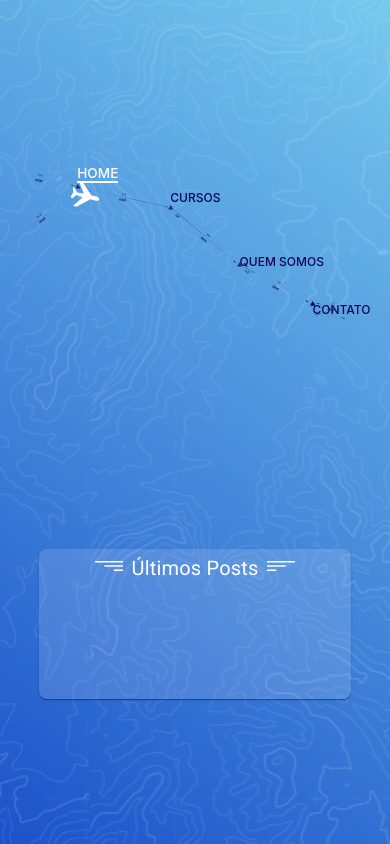
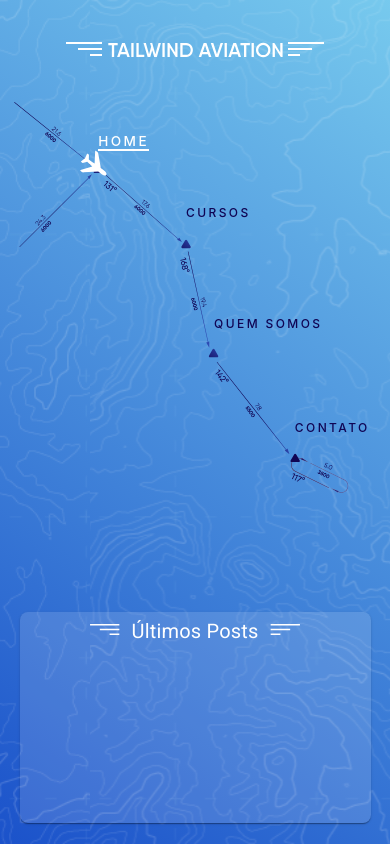
Before and after one commit to cpejr/aeroweb-next, a Next.js app: page / in a window 390 px wide. Built offline with nearby package versions, Linux system fonts and the light colour scheme.

Commit message:
Melhorias na responsividade dos botões, da imagem das rotas e do componente instagram - mobile / Adicionando logo

```diff
--- a/src/pages/index.js
+++ b/src/pages/index.js
@@ -45,16 +45,14 @@ function Home() {
 
   // variaveis da animacao
   let selectedComp;
-  const [responseSize, setResponseSize] = useState("");
-  const [union, setUnion] = useState("");
+
   const [posBackground, setPosBackground] = useState(90);
   const [selected, setSelected] = useState('HOME');
-  const [posX, setPosX] = useState("20%");
+  const [posX, setPosX] = useState(isMobile? "23%":"20%");
   const [posXAngle, setPosXAngle] = useState(0);
-  const [posY, setPosY] = useState("6%");
+  const [posY, setPosY] = useState(isMobile? "11%":"6%");
   const [posYAngle, setPosYAngle] = useState(0);
-  const [angle, setAngle] = useState(349);
-  const [flying, setFlying] = useState(true);
+  const [angle, setAngle] = useState(isMobile? 13:349);
   const animating = useRef(false);
   const target = useRef({ x: 0, y: 0 });
 
@@ -93,18 +91,8 @@ function Home() {
   });
   const [modalControl, setModalControl] = useState("standby");
 
-  // variaveis das linhas do avião
-  const [isPhone, setPhone] = useState();
-  const [isResponsive1, setResponsive1] = useState();
-  const [isResponsive2, setResponsive2] = useState();
-
   const classesAirPlane = useStylesAirPlane({posX: posX, posY: posY, angle: angle})();
-  const classes = useStylesHome({newGradient: newGradient, oldGradient: oldGradient, change: change})();
-
-  // reset do array dos modais ao carregar pagina
-  useEffect(() => {
-    if (isMobile) setPhone(true);
-  }, []);
+  const classes = useStylesHome({newGradient: newGradient, oldGradient: oldGradient})();
 
   function windowSize() {
     let proposedWidth = window.innerWidth / 40;
@@ -115,39 +103,7 @@ function Home() {
 
   useEffect(() => {
     setSize(windowSize());
-    setPhone(window.matchMedia("(max-width: 415px)").matches);
-    setResponsive1(window.matchMedia("(max-width: 800px)").matches);
-    setResponsive2(window.matchMedia("(max-width: 1000px)").matches);
   });
-
-  useEffect(
-    () => {
-      const checkDisplay = () => {
-        setPhone(window.matchMedia("(max-width: 415px)").matches);
-        setResponsive1(window.matchMedia("(max-width: 800px)").matches);
-        setResponsive2(window.matchMedia("(max-width: 1000px)").matches);
-      };
-
-      window.addEventListener("resize", checkDisplay);
-      return () => {
-        window.removeEventListener("resize", checkDisplay);
-      };
-    },[]
-    // [isPhone],
-    // [isResponsive1],
-    // [isResponsive2],
-  );
-
-  useEffect(() => {
-    let aux = window.innerWidth;
-    if (aux < 500) {
-      setResponseSize("/assets/TAILWINDAVIATION.svg");
-      setUnion("/assets/Union.svg");
-    } else {
-      setResponseSize("/assets/Logomarca.svg");
-      setUnion("");
-    }
-  }, []);
 
   function home(e) {
     //Para a animação da linha:
@@ -180,25 +136,16 @@ function Home() {
     animating.current = true;
     target.current = { x: x - size / 2, y: y - size / 2 };
 
-    setFlying(true);
+    setAngle(360 - newAngle);
 
-    setAngle(360 - newAngle);
-// setAngle(173)
-    // if (isPhone) {
-    //   setPosX("20vw");
-    //   setPosY("27vh");
-    // } else if (isResponsive1) {
-    //   setPosX("26vw");
-    //   setPosY("36vh");
-    // } else if (isResponsive2) {
-    //   setPosX("18vw");
-    //   setPosY("33vh");
-    // } else {
-    //   setPosX("18vw");
-    //   setPosY("22vh");
-    // }
+    if(isMobile) {
+      setPosX('23%');
+      setPosY('11%');
+    } else {
       setPosX('20%');
       setPosY('6%');
+    }
+
     setPosXAngle(x - size / 2);
     setPosYAngle(y - size / 2 + 40);
 
@@ -248,25 +195,16 @@ function Home() {
     animating.current = true;
     target.current = { x: x - size / 2, y: y - size / 2 };
 
-    setFlying(true);
+    setAngle(360 - newAngle);
 
-    setAngle(360 - newAngle);
-    // setAngle(349)
-    // if (isPhone) {
-    //   setPosX("40vw");
-    //   setPosY("35vh");
-    // } else if (isResponsive1) {
-    //   setPosX("32vw");
-    //   setPosY("41vh");
-    // } else if (isResponsive2) {
-    //   setPosX("39vw");
-    //   setPosY("39vh");
-    // } else {
-    //   setPosX("39vw");
-    //   setPosY("31vh");
-    // }
+    if(isMobile) {
+      setPosX('49%');
+      setPosY('29%');
+    } else {
       setPosX('47%');
       setPosY('19%');
+    }
+
     setPosXAngle(x - size / 2);
     setPosYAngle(y - size / 2 + 40);
 
@@ -330,25 +268,16 @@ function Home() {
     animating.current = true;
     target.current = { x: x - size / 2, y: y - size / 2 };
 
-    setFlying(true);
+    setAngle(360 - newAngle);
 
-    setAngle(360 - newAngle);
-    // setAngle(23)
-    // if (isPhone) {
-    //   setPosX("49vw");
-    //   setPosY("47vh");
-    // } else if (isResponsive1) {
-    //   setPosX("47vw");
-    //   setPosY("50vh");
-    // } else if (isResponsive2) {
-    //   setPosX("55vw");
-    //   setPosY("57vh");
-    // } else {
-    //   setPosX("55vw");
-    //   setPosY("59vh");
-    // }
+    if(isMobile) {
+      setPosX('57%');
+      setPosY('54%');
+    } else {
       setPosX('66%');
       setPosY('57.5%');
+    }
+
     setPosXAngle(x - size / 2);
     setPosYAngle(y - size / 2 + 40);
 
@@ -404,26 +333,16 @@ function Home() {
     animating.current = true;
     target.current = { x: x - size / 2, y: y - size / 2 };
 
-    setFlying(true);
+    setAngle(360 - newAngle);
 
-    setAngle(360 - newAngle);
-    // setAngle(4);
-
-    // if (isPhone) {
-    //   setPosX("69vw");
-    //   setPosY("60vh");
-    // } else if (isResponsive1) {
-    //   setPosX("60vw");
-    //   setPosY("70vh");
-    // } else if (isResponsive2) {
-    //   setPosX("71vw");
-    //   setPosY("68vh");
-    // } else {
-    //   setPosX("71vw");
-    //   setPosY("76vh");
-    // }
+    if(isMobile) {
+      setPosX('80%');
+      setPosY('77%');
+    } else {
       setPosX('87%');
       setPosY('83%');
+    }
+
     setPosXAngle(x - size / 2);
     setPosYAngle(y - size / 2 + 40);
 
@@ -474,9 +393,7 @@ function Home() {
     <div
       className={classes.homeContainer}>
       <div className={classes.homeContainerChildren}>
-        <div
-          className={classes.homeContainerOldGradient}
-        >
+        <div className={classes.homeContainerOldGradient}>
           <div
             className={
               change ? classes.homeGradienteMutavel : classes.homeGradienteImutavel
@@ -485,8 +402,6 @@ function Home() {
               setChange(false);
             }}
           />
-
-
 
           {/*<div*/}
           {/*  className={classesAirPlane.planeContainer}*/}
@@ -520,34 +435,32 @@ function Home() {
               height: "100vh",
             }}
           />
-          {/*<div*/}
-          {/*  className={classesAirPlane.planeContainerMobile}*/}
-          {/*  style={{*/}
-          {/*    width: size,*/}
-          {/*    height: size,*/}
-          {/*  }}*/}
-          {/*>*/}
-          {/*  <img className={styles.logo2} src={union} />*/}
-          {/*</div>*/}
-          {/*<div*/}
-          {/*  className={classes.logoDesktop}*/}
-          {/*  // style={{*/}
-          {/*  //   width: size,*/}
-          {/*  //   height: size,*/}
-          {/*  // }}*/}
-          {/*>*/}
-          {/*  <img className={styles.logo} src={responseSize} />*/}
-          {/*</div>*/}
 
-          <div
-            className={classes.rotaContainer}
-            // style={{ position: "absolute", zIndex: "90" }}
-          >
+          {isMobile ?
+            <div className={classes.logoMobile}>
+              <img className={classes.logoImgMobile} src={"/assets/TAILWINDAVIATION.svg"} />
+              <img className={classes.logoImgMobile} src={"/assets/Union.svg"} />
+            </div>
+            :
+            <div className={classes.logoDesktop}>
+              <img className={classes.logoImgDesktop} src={"/assets/Logomarca.svg"} />
+            </div>
+          }
+
+          <div className={classes.rotaContainer}>
+            {isMobile ?
+              <img
+                src="/assets/RotaMobile.svg"
+                className={classes.rotasImg}
+              />
+            :
               <img
                 src="/assets/RotaDesktop.svg"
                 className={classes.rotasImg}
               />
+            }
           </div>
+
           <div className={classes.buttonHomeContainer}>
             <div
               className={classesAirPlane.planeContainer}
@@ -557,18 +470,6 @@ function Home() {
                 className={classesAirPlane.plane}
               />
             </div>
-            {/*{isPhone || isResponsive1 ? (*/}
-            {/*  <img*/}
-            {/*    src="/assets/RotaMobile.svg"*/}
-            {/*    style={{ height: "75vh", width: "83vw", marginTop: "5vh" }}*/}
-            {/*  />*/}
-            {/*) : (*/}
-            {/*  <img*/}
-            {/*    src="/assets/RotaDesktop.svg"*/}
-            {/*    style={{ height: "75vh", width: "83vw", marginTop: "15vh" }}*/}
-            {/*  />*/}
-            {/*)}*/}
-
 
             <div className={classes.buttonHome} style={{ zIndex: "100" }}>
               <p
@@ -604,45 +505,7 @@ function Home() {
               </p>
             </div>
           </div>
-      {/*</div>*/}
-
-      {/*<InstagramCarousel animationControl={carouselControl} />*/}
-
-      {/*<CoursesList*/}
-      {/*  coursesMobileControl={coursesMobileControl}*/}
-      {/*  setCoursesMobileControl={setCoursesMobileControl}*/}
-      {/*  coursesDesktopControl={coursesDesktopControl}*/}
-      {/*  setOpenCurso={setOpenCurso}*/}
-      {/*/>*/}
-
-      {/*<QuemSomos*/}
-      {/*  quemSomosMobileControl={quemSomosMobileControl}*/}
-      {/*  setQuemSomosMobileControl={setQuemSomosMobileControl}*/}
-      {/*  quemSomosControl={quemSomosControl}*/}
-      {/*  setQuemSomosControl={setQuemSomosControl}*/}
-      {/*/>*/}
-
-      {/*<Contacts*/}
-      {/*  contactsMobileControl={contactsMobileControl}*/}
-      {/*  setContactsMobileControl={setContactsMobileControl}*/}
-      {/*  contactsControl={contactsControl}*/}
-      {/*  setContactsControl={setContactsControl}*/}
-      {/*  setCarouselControl={setCarouselControl}*/}
-      {/*/>*/}
-
-      {/*{!isMobile && <Footer />}*/}
-
-      {/*{openCurso.open && (*/}
-      {/*  <AnimatedModalCourses*/}
-      {/*    openCurso={openCurso}*/}
-      {/*    setOpenCurso={setOpenCurso}*/}
-      {/*    setCoursesMobileControl={setCoursesMobileControl}*/}
-      {/*    closeModal={closeModal}*/}
-      {/*  />*/}
-      {/*)}*/}
         </div>
-      </div>
-
         <InstagramCarousel animationControl={carouselControl} />
 
         <CoursesList
@@ -678,6 +541,7 @@ function Home() {
           />
         )}
       </div>
+    </div>
   );
 }
 
--- a/src/stylesJs/HomeStyles.js
+++ b/src/stylesJs/HomeStyles.js
@@ -1,10 +1,12 @@
 import { makeStyles } from "@material-ui/core";
+import isMobile from "../utils/isMobile";
 
 export const useStylesHome = (props) => makeStyles(theme => ({
 
   homeContainer: {
     width: "100vw",
     height: "100vh",
+    overflow: 'hidden'
   },
 
   homeContainerOldGradient: {
@@ -51,8 +53,37 @@ export const useStylesHome = (props) => makeStyles(theme => ({
   },
 
   logoDesktop: {
-    width: '40vw',
-    alignSelf: 'center'
+    position: "absolute",
+    width: '100vw',
+    height: '30vh',
+    display: 'flex',
+    justifyContent: 'center',
+
+    [theme.breakpoints.down(900)]: {
+      height: '28vh',
+    },
+
+    [theme.breakpoints.down(750)]: {
+      height: '25vh',
+    },
+  },
+
+  logoImgDesktop: {
+    position: "absolute",
+    height: '100%'
+  },
+
+  logoMobile: {
+    position: "absolute",
+    width: '100vw',
+    height: '5vh',
+    display: 'flex',
+    justifyContent: 'center',
+    marginTop: '5vh'
+  },
+
+  logoImgMobile: {
+    position: "absolute",
   },
 
   homeContainerChildren: {
@@ -71,31 +102,39 @@ export const useStylesHome = (props) => makeStyles(theme => ({
   rotaContainer: {
     zIndex: 90,
     height: '70vh',
-    maxHeight: `calc((100vw / 1641) * 716)`,
+    maxHeight: isMobile ? `calc((100vw / 332) * 373)` : `calc((100vw / 1641) * 716)`,
     width: '90vw',
-    maxWidth: `calc((70vh / 716) * 1641)`,
-    marginTop: '20vh',
+    maxWidth: isMobile ? `calc((70vh / 373) * 332)` : `calc((70vh / 716) * 1641)`,
+    marginTop: isMobile ? '12vh' : '25vh',
     position: 'absolute'
-
   },
   rotasImg: {
     width: '100%',
   },
   buttonHomeContainer: {
     height: '70vh',
-    maxHeight: `calc((100vw / 1641) * 716)`,
+    maxHeight: isMobile ? `calc((100vw / 332) * 373)` : `calc((100vw / 1641) * 716)`,
     width: '90vw',
-    maxWidth: `calc((70vh / 716) * 1641)`,
-    marginTop: '20vh',
+    maxWidth:  isMobile ? `calc((70vh / 373) * 332)` : `calc((70vh / 716) * 1641)`,
+    marginTop: isMobile ? '12vh' : '25vh',
     display: 'flex',
     flexDirection: 'column',
     position: 'absolute'
   },
-  buttonHome: {
+  buttonHome:
+    isMobile?
+      {
+        marginLeft: "28%",
+        marginTop: "9%",
+        width: "fit-content",
+        height: "1rem",
+        position: 'relative',
+      } : {
         marginLeft: "22%",
         marginTop: "1.5%",
         width: "fit-content",
         height: "2rem",
+        position: 'relative',
 
         [theme.breakpoints.down(1370)]: {
           marginTop: 0,
@@ -106,7 +145,15 @@ export const useStylesHome = (props) => makeStyles(theme => ({
         },
       },
 
-  buttonCursos: {
+  buttonCursos:
+    isMobile ?
+      {
+        width: 'fit-content',
+        position: 'relative',
+        marginLeft: '53%',
+        marginTop: '16%',
+        height: "1rem",
+      } : {
         width: 'fit-content',
         position: 'relative',
         marginLeft: '48.5%',
@@ -141,9 +188,18 @@ export const useStylesHome = (props) => makeStyles(theme => ({
           marginTop: '-2%',
         },
       },
-  buttonQuemSomos: {
-    width: 'fit-content',
+  buttonQuemSomos:
+    isMobile ?
+      {
+        width: 'max-content',
+        height: "1rem",
+        position: 'relative',
+        marginLeft: '61%',
+        marginTop: '27%',
+      } : {
+        width: 'max-content',
         height: "2rem",
+        position: 'relative',
         marginLeft: '68.25%',
         marginTop: '14.25%',
 
@@ -167,7 +223,16 @@ export const useStylesHome = (props) => makeStyles(theme => ({
           marginTop: '9%',
         },
       },
-  buttonContato: {
+
+  buttonContato:
+    isMobile ?
+      {
+        width: 'fit-content',
+        height: "1rem",
+        position: 'relative',
+        marginLeft: '84%',
+        marginTop: '25%',
+      } : {
         width: 'fit-content',
         height: "2rem",
         position: 'relative',
@@ -199,6 +264,7 @@ export const useStylesHome = (props) => makeStyles(theme => ({
     color: '#100554',
     fontWeight: 500,
     fontSize: '1.15rem',
+    letterSpacing: '0.15rem',
     margin: 0,
     textAlign: 'center',
     transition: 'color 0.5s, font-size 1.5s, border-bottom 1.5s',
@@ -219,8 +285,9 @@ export const useStylesHome = (props) => makeStyles(theme => ({
 
   selectedButtonPageHome: {
     color: '#fff',
-    fontWeight: 530,
+    fontWeight: 500,
     fontSize: "1.25rem",
+    letterSpacing: '0.15rem',
     margin: 0,
     textAlign: 'center',
     cursor: "pointer",
@@ -393,7 +460,7 @@ export const useStylesHome = (props) => makeStyles(theme => ({
     position: "relative",
     top: "75%",
 
-    //animation: '$upCard 1500ms ease-in-out forwards'
+    animation: '$upCard 1500ms ease-in-out forwards'
   },
 
   cardMobileUp: {
--- a/src/stylesJs/contactsDesktopStyle.js
+++ b/src/stylesJs/contactsDesktopStyle.js
@@ -21,7 +21,7 @@ export const useStyles = makeStyles(theme => ({
     left: "25vw",
     top: "30vh",
 
-    backgroundColor: "#0E41C5",
+    backgroundColor: "#3467ebEE",
 
     animation: "$showCard 1000ms linear forwards",
   },
@@ -34,7 +34,7 @@ export const useStyles = makeStyles(theme => ({
     left: "25vw",
     top: "30vh",
 
-    backgroundColor: "#0E41C5",
+    backgroundColor: "#3467ebEE",
 
     animation: "$hideCard 1000ms linear forwards",
   },
--- a/src/stylesJs/contactsMobileStyle.js
+++ b/src/stylesJs/contactsMobileStyle.js
@@ -155,7 +155,7 @@ export const useStyles = makeStyles(theme => ({
       top: "65vh",
     },
     "100%": {
-      backgroundColor: " #3467ebEE",
+      backgroundColor: "#3467ebEE",
       top: "10vh",
     },
   },
--- a/src/stylesJs/instagramStyle.js
+++ b/src/stylesJs/instagramStyle.js
@@ -1,31 +1,55 @@
 import { makeStyles } from "@material-ui/core";
+import isMobile from "../utils/isMobile";
 
 export const useStyles = makeStyles(theme => ({
-  card: {
+  card:
+    isMobile?
+      {
         // posição
         position: "absolute",
-    left: "62.50vw",
-    top: "15vh",
-    [theme.breakpoints.down("xs")]: {
-      top: "-10vh",
-      left: "10vw",
-      width: "80%",
-      height: "150px",
-      marginTop: "75vh",
-    },
-    [theme.breakpoints.between("450", "600")]: {
-      height: "175px",
+        bottom: "2.5vh",
+        left: "5vw",
+        height: `calc(88vh - ((100vw / 332) * 373))`,
+        minHeight: '15vh',
+        maxHeight: '25vh',
+        width: "90vw",
+
+        // estilo
+        display: "flex",
+        flexDirection: "column",
+        alignItems: "center",
+        borderRadius: "8px",
+        zIndex: 250,
+        backgroundColor: "#F9F9F922",
+        padding: "4px !important",
+      } : {
+        // posição
+        position: "absolute",
+        right: "5vw",
+        top: "25vh",
+
+        // dimensionamento
+        width: "30vw",
+        height: "30vh",
+
+        [theme.breakpoints.down(1200)]: {
+          height: "28vh",
+          width: "32vw",
+          top: "20vh",
         },
 
-    // dimensionamento
-    width: "30%",
-    height: "13vw",
-    [theme.breakpoints.between("800", "1200")]: {
-      height: "15vw",
+        [theme.breakpoints.down(1000)]: {
+          height: "25vh",
+          width: "33vw",
+          top: "20vh",
         },
-    [theme.breakpoints.between("600", "800")]: {
-      height: "20vw",
-      width: "40%",
+
+        [theme.breakpoints.down(850)]: {
+          top:"auto",
+          bottom: "15vh",
+          left: "5vw",
+          height: "25vh",
+          width: "45vw",
         },
 
         // estilo
@@ -38,32 +62,17 @@ export const useStyles = makeStyles(theme => ({
         padding: "4px !important",
       },
 
-  cardShow: {
+  cardShow:
+    isMobile?
+      {
         // posição
         position: "absolute",
-    left: "62.50vw",
-    top: "15vh",
-    [theme.breakpoints.down("xs")]: {
-      top: "-10vh",
-      left: "10vw",
-      width: "80%",
-      height: "150px",
-      marginTop: "75vh",
-    },
-    [theme.breakpoints.between("450", "600")]: {
-      height: "175px",
-    },
-
-    // dimensionamento
-    width: "30%",
-    height: "13vw",
-    [theme.breakpoints.between("800", "1200")]: {
-      height: "15vw",
-    },
-    [theme.breakpoints.between("600", "800")]: {
-      height: "20vw",
-      width: "40%",
-    },
+        bottom: "2.5vh",
+        left: "5vw",
+        height: `calc(88vh - ((100vw / 332) * 373))`,
+        minHeight: '15vh',
+        maxHeight: '25vh',
+        width: "90vw",
 
         // estilo
         display: "flex",
@@ -76,35 +85,101 @@ export const useStyles = makeStyles(theme => ({
 
         // animation
         animation: "$showCarousel 1000ms linear forwards",
+      } : {
+        // posição
+        position: "absolute",
+        right: "5vw",
+        top: "25vh",
+
+        // dimensionamento
+        width: "30vw",
+        height: "30vh",
+
+        [theme.breakpoints.down(1200)]: {
+          height: "28vh",
+          width: "32vw",
+          top: "20vh",
         },
 
-  cardHide: {
+        [theme.breakpoints.down(1000)]: {
+          height: "25vh",
+          width: "33vw",
+          top: "20vh",
+        },
+
+        [theme.breakpoints.down(850)]: {
+          top:"auto",
+          bottom: "15vh",
+          left: "5vw",
+          height: "25vh",
+          width: "45vw",
+        },
+
+        // estilo
+        display: "flex",
+        flexDirection: "column",
+        alignItems: "center",
+        borderRadius: "8px",
+        zIndex: 250,
+        backgroundColor: "#F9F9F922",
+        padding: "4px !important",
+        // animation
+        animation: "$showCarousel 1000ms linear forwards",
+      },
+
+
+  cardHide:
+    isMobile?
+      {
         // posição
         position: "absolute",
-    left: "62.50vw",
-    top: "15vh",
-    [theme.breakpoints.down("xs")]: {
-      top: "-10vh",
-      left: "10vw",
-      width: "80%",
-      height: "150px",
-      marginTop: "75vh",
-    },
-    [theme.breakpoints.between("450", "600")]: {
-      height: "175px",
+        bottom: "2.5vh",
+        left: "5vw",
+        height: `calc(88vh - ((100vw / 332) * 373))`,
+        minHeight: '15vh',
+        maxHeight: '25vh',
+        width: "90vw",
+
+        // estilo
+        display: "flex",
+        flexDirection: "column",
+        alignItems: "center",
+        borderRadius: "8px",
+        zIndex: 250,
+        backgroundColor: "#F9F9F922",
+        padding: "4px !important",
+
+        // animation
+        animation: "$hideCarousel 500ms linear forwards",
+      } : {
+        // posição
+        position: "absolute",
+        right: "5vw",
+        top: "25vh",
+
+        // dimensionamento
+        width: "30vw",
+        height: "30vh",
+
+        [theme.breakpoints.down(1200)]: {
+          height: "28vh",
+          width: "32vw",
+          top: "20vh",
         },
 
-    // dimensionamento
-    width: "30%",
-    height: "13vw",
-    [theme.breakpoints.between("800", "1200")]: {
-      height: "15vw",
-    },
-    [theme.breakpoints.between("600", "800")]: {
-      height: "20vw",
-      width: "40%",
+        [theme.breakpoints.down(1000)]: {
+          height: "25vh",
+          width: "33vw",
+          top: "20vh",
         },
 
+        [theme.breakpoints.down(850)]: {
+          top:"auto",
+          bottom: "15vh",
+          left: "5vw",
+          height: "25vh",
+          width: "45vw",
+        },
 
         // estilo
         display: "flex",
--- a/src/stylesJs/quemSomosDesktopStyle.js
+++ b/src/stylesJs/quemSomosDesktopStyle.js
@@ -20,7 +20,7 @@ export const useStyles = makeStyles(theme => ({
     padding: 16,
     elevation: 8,
     overflowY: "scroll",
-    backgroundColor: "#0E41C5",
+    backgroundColor: "#3467ebEE",
 
     // animação
     display: "none",
@@ -46,7 +46,7 @@ export const useStyles = makeStyles(theme => ({
     padding: 16,
     elevation: 8,
     overflowY: "scroll",
-    backgroundColor: "#0E41C5",
+    backgroundColor: "#3467ebEE",
 
     // animação
     animation: "$showModal 1500ms ease-out forwards",
@@ -72,7 +72,7 @@ export const useStyles = makeStyles(theme => ({
     padding: 16,
     elevation: 8,
     overflowY: "scroll",
-    backgroundColor: "#0E41C5",
+    backgroundColor: "#3467ebEE",
 
     // animação
     animation: "$hideModal 1000ms ease-in forwards",
--- a/src/stylesJs/quemSomosMobileStyle.js
+++ b/src/stylesJs/quemSomosMobileStyle.js
@@ -82,7 +82,7 @@ export const useStyles = makeStyles(theme => ({
     padding: 16,
     paddingTop: 8,
     elevation: 8,
-    backgroundColor: " #3467ebEE",
+    backgroundColor: "#2234CCFF",
     borderRadius: "6px",
     overflowY: "scroll",
 
```
Lines whose indentation alone changed are shown as unchanged.
